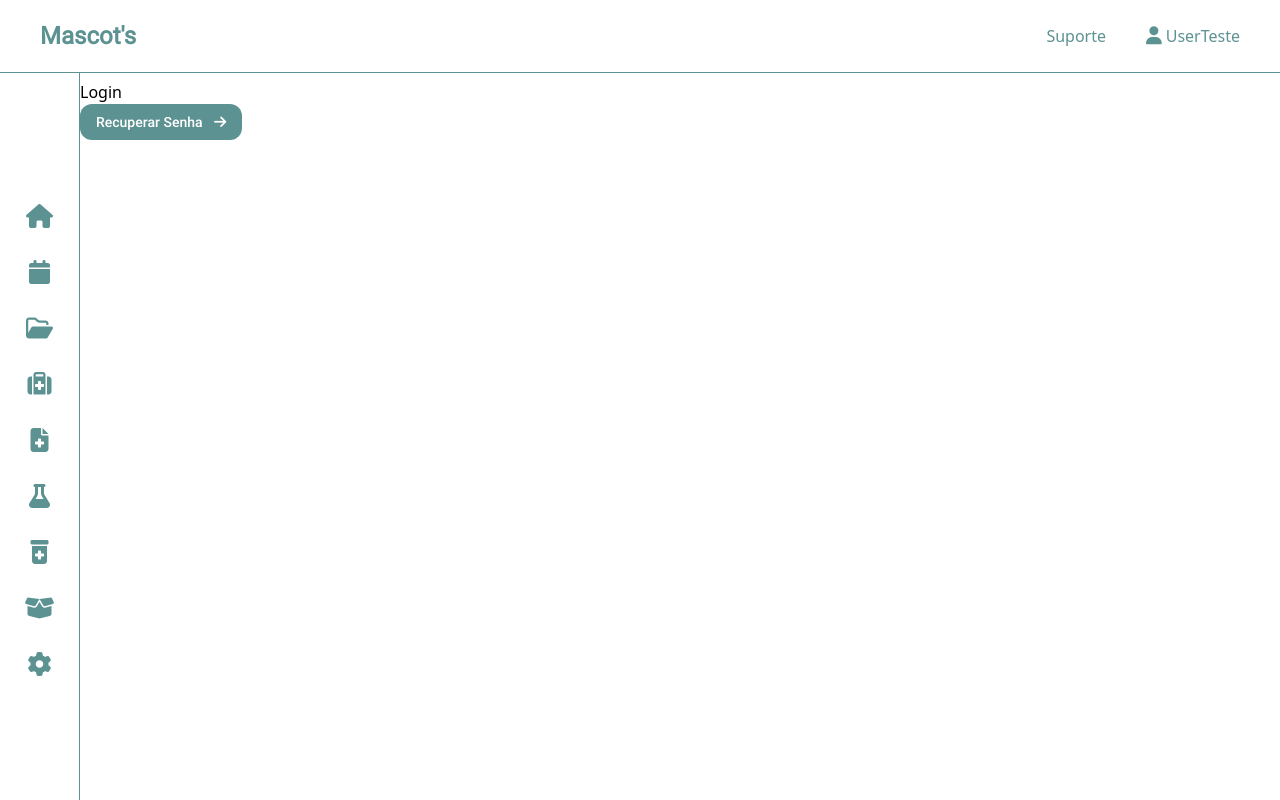
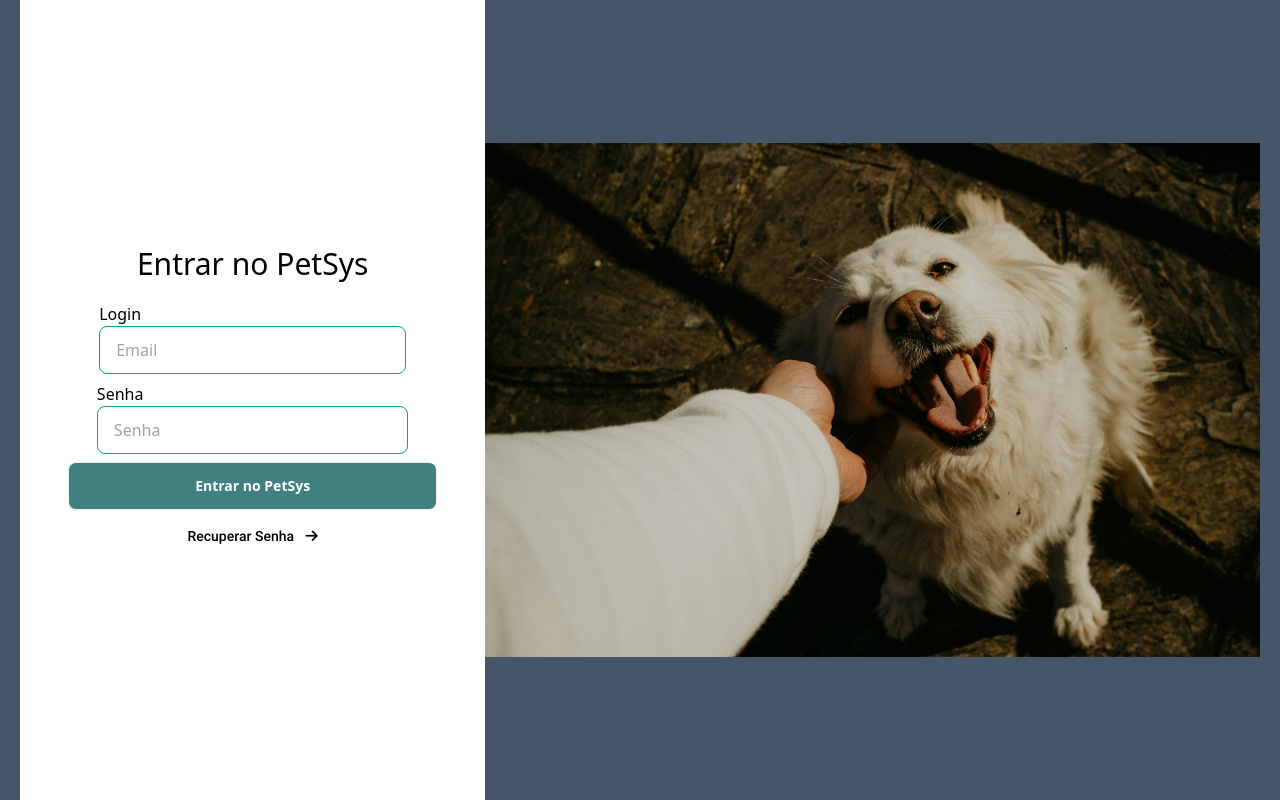
Before and after one commit to softexrecifepe/PI-MASCOTS-TURMA-09-EQUIPE-01, a Next.js app: page /Login in a window 1280 px wide. Built offline with nearby package versions, Linux system fonts and the light colour scheme.

Commit message:
feat:login

```diff
--- a/src/app/Dashboard/page.tsx
+++ b/src/app/Dashboard/page.tsx
@@ -1,3 +1,23 @@
-export default function Dashboard() {
-  return <h1>Você está na Dashboard</h1>;
+import { getServerSession } from "next-auth";
+import { redirect } from "next/navigation";
+import LogOutbutton from "../components/LogOutButton";
+
+async function Page(){
+    const session = await getServerSession();
+
+
+    if(!session){
+        redirect("/")
+    }
+    return(
+    <div>
+    <div>Olá{session?.user?.name}</div>
+    <div>Dashboard</div>
+    <div> <LogOutbutton/></div>
+    </div>
+
+    )
 }
+
+
+export default Page
--- a/src/app/Login/page.tsx
+++ b/src/app/Login/page.tsx
@@ -1,19 +1,12 @@
-import Link from "next/link";
-import { BtnColorBg } from "../components/ui/btn/btnColorBg";
-import { Header } from "../components/navigationScreen/header/header";
-import { SideBar } from "../components/navigationScreen/sidebar/sidebar";
+import LoginForm from "../components/LoginForm";
 
-export default function Login() {
+
+export default function Home() {
   return (
-    <>
-      <SideBar />
-      <Header />
-      <div className="pt-20 pl-20 pr-10">
-        <h1>Login</h1>
-        <Link href={"/Login/ForgetPassword"}>
-          <BtnColorBg content="Recuperar Senha" />
-        </Link>
-      </div>
-    </>
+    <main>
+      <div className="h-screen flex justify-center items-center bg-slate-600 px-5">
+        <LoginForm />
+        </div>
+      </main>
   );
 }
--- /dev/null
+++ b/src/app/api/auth/[...nextauth]/route.ts
@@ -0,0 +1,37 @@
+import NextAuth from "next-auth"
+import  CredentialsProvider  from "next-auth/providers/credentials"
+
+const handler = NextAuth({
+    pages:{
+        signIn: "/"
+    },
+    providers: [
+        CredentialsProvider ({
+
+          name: 'Credentials',
+          credentials: {
+            email: { label: "Email", type: "email", placeholder: "email" },
+            password: { label: "Password", type: "password" }
+          },
+          async authorize(credentials) {
+            if (!credentials){
+                return null
+            }
+            if(
+                credentials.email === "" &&
+                credentials.password === ""
+            ){
+
+                return{
+                    id:"",
+                    name: "",
+                    email: "",
+                }
+
+            }
+          }
+        })
+      ]
+})
+
+export { handler as GET, handler as POST }
--- /dev/null
+++ b/src/app/components/LogOutButton.tsx
@@ -0,0 +1,13 @@
+"use client"
+
+import { signOut } from "next-auth/react"
+
+const LogOutbutton = () => {
+  return (
+    <button className="btn btn-outline" onClick={() => signOut()}>
+        Sair
+    </button>
+  )
+}
+
+export default LogOutbutton
--- /dev/null
+++ b/src/app/components/LoginForm.tsx
@@ -0,0 +1,60 @@
+"use client"
+import {signIn} from "next-auth/react"
+import { useSearchParams } from "next/navigation"
+import Link from "next/link";
+import { BtnRecover } from "./ui/btn/BtnRecover";
+import Image from "next/image";
+import img1 from "../assets/images/img1.jpg"
+
+
+const LoginForm = () => {
+    const searchParams = useSearchParams()
+
+
+    const error = searchParams.get('error')
+
+async function login(e:  React.FormEvent<HTMLFormElement>){
+    e.preventDefault()
+    const formData = new FormData(e.currentTarget)
+    const data = {
+        email: formData.get('email'),
+        password: formData.get('password'),
+    };
+    signIn("credentials",{
+        ...data,
+        callbackUrl: "/dashboard"
+    }
+
+    )
+}
+
+
+  return (
+    <main className="flex items-center m-0 h-full  ">
+    <form onSubmit={login} className="bg-white p-12 w-full max-w-full h-full flex justify-center items-center flex-col gap-2">
+    <h1 className="text-black text-3xl mb-3">Entrar no PetSys</h1>
+    <div className="gap-2">
+    <label htmlFor="email" className="text-black mb-5" >Login</label>
+    <input name="email" type="email" placeholder="Email" className="input input-success w-full" />
+    </div>
+
+    <div className="gap-2">
+    <label htmlFor="password" className="text-black mb-5" >Senha</label>
+    <input name="password" type="password" placeholder="Senha" className="input input-success w-full " />
+    </div>
+
+    <button className="btn hover:bg-myrtleGreen-light w-full bg-myrtleGreen text-white" type="submit">Entrar no PetSys</button>
+  {error === "CredentialsSign" && <div className="text-red-500">Erro no Login</div>}
+  <Link href={"/Login/ForgetPassword"}>
+          <BtnRecover content="Recuperar Senha" />
+        </Link>
+
+  </form>
+  <section>
+     <Image src={img1} alt="imagem de fundo" className="object-cover w-full h-full max-h-full max-w-full"  />
+  </section>
+  </main>
+  )
+}
+
+export default LoginForm
--- /dev/null
+++ b/src/app/components/ui/btn/BtnRecover.tsx
@@ -0,0 +1,13 @@
+type BtnProps = {
+    content: string;
+  };
+
+  export function BtnRecover(props: BtnProps) {
+    return (
+      <button className="roboto-medium text-sm transition-all duration-200 ease-in-out hover:scale-[1.2] pr-4 pl-4 pt-2 pb-2 text-black ">
+        <span className="">
+          {props.content} <i className="fa-solid fa-arrow-right ml-2"></i>
+        </span>
+      </button>
+    );
+  }
--- a/src/app/layout.tsx
+++ b/src/app/layout.tsx
@@ -65,7 +65,7 @@ export default function RootLayout({
   children: React.ReactNode;
 }>) {
   return (
-    <html lang="en">
+    <html lang="pt-br">
       <body
         className={`${robotoThin.variable} ${robotoLigth.variable} ${robotoRegular.variable}
         ${robotoMedium.variable} ${robotoBold.variable} ${quickSandLight.variable}
--- a/tailwind.config.ts
+++ b/tailwind.config.ts
@@ -72,6 +72,6 @@ const config: Config = {
       },
     },
   },
-  plugins: [],
+  plugins: [require("daisyui")],
 };
 export default config;
```
Also changed, not shown: package.json (+7 -5 lines), 2 other files (tests, documents, lock files or other folders).
